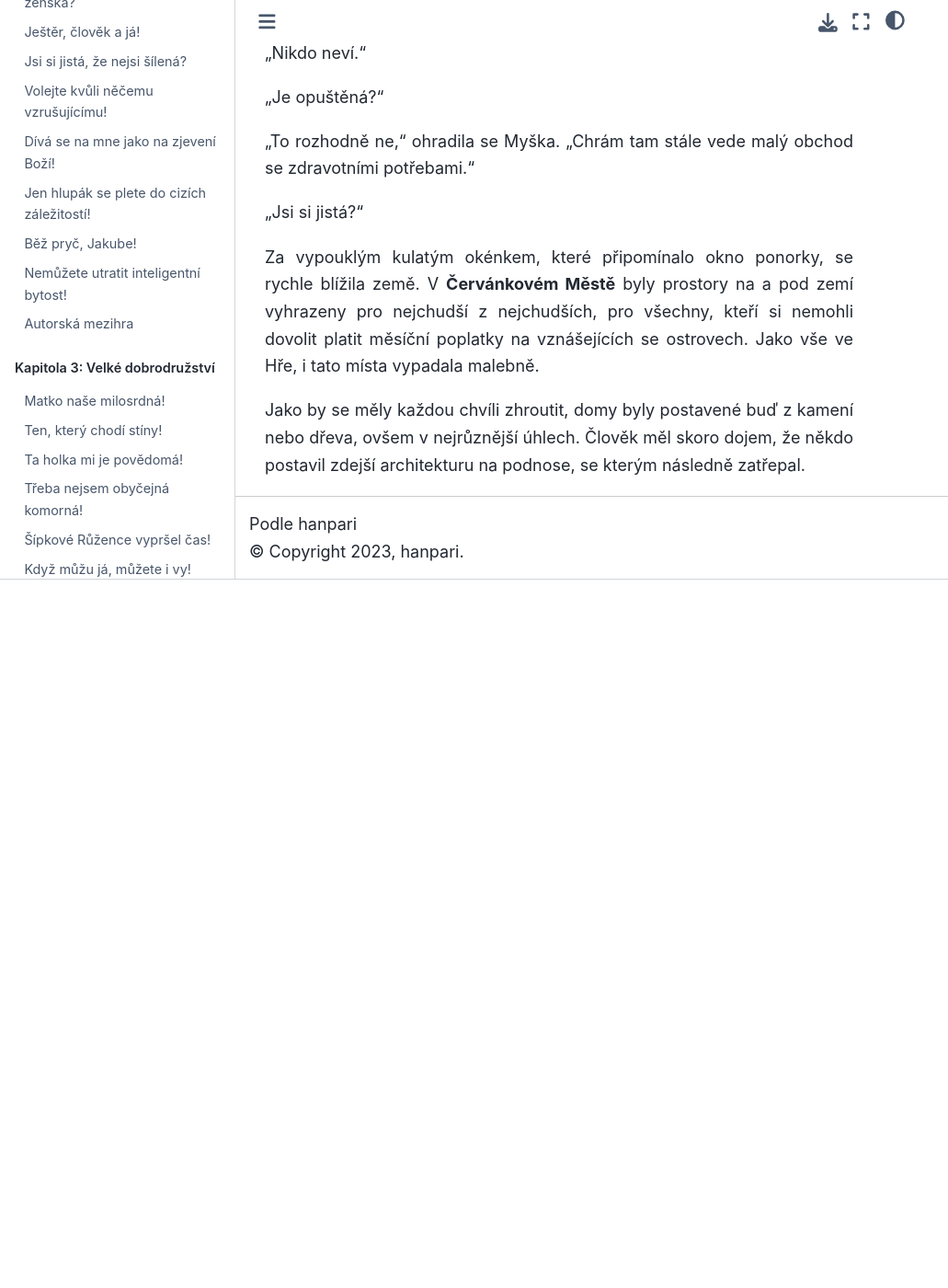
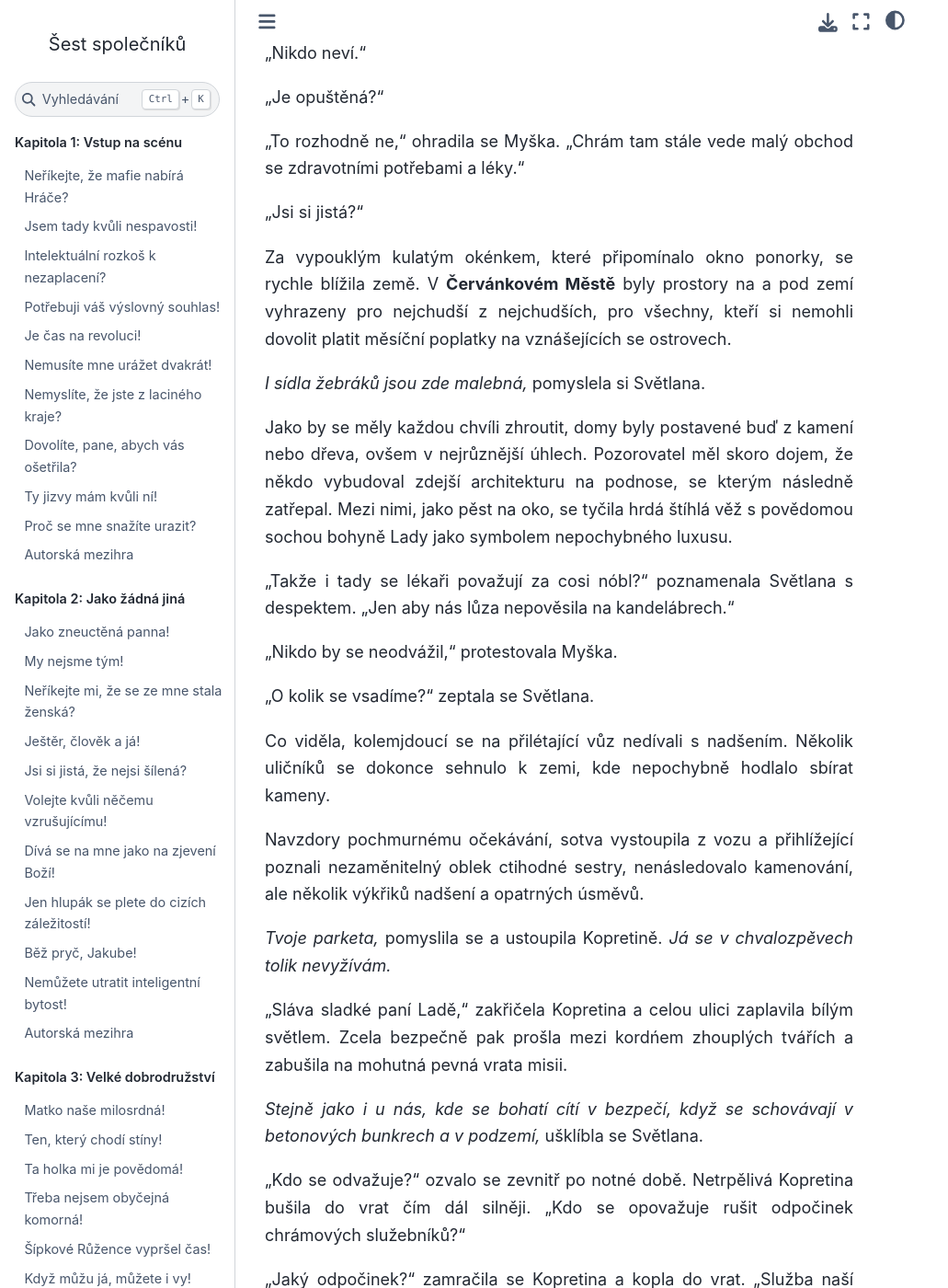
Before and after one commit to hanpari/sest-spolecniku, a Sphinx documentation site: the page built from source/sest_spolecniku/018/08.md, in a window 1280 px wide and 1400 px high, scrolled down 3057 px. Shown: the whole window at 92% size, without its empty margins (0-1031 px from the left). Built offline with Sphinx 7.4.7 and the Sphinx Book theme 1.1.4, drawn with Linux system fonts in a browser that asks for light colours; before the commit the page ends 3687 px from its top, so only the background shows below that; some of the changed text lies outside the part shown.

Commit message:
Svetlana pred misii

```diff
--- a/source/sest_spolecniku/018/08.md
+++ b/source/sest_spolecniku/018/08.md
@@ -35,7 +35,7 @@
     Vyroste, potěší, dřív než
     omrzí, uvadne.
 
-"Když jsem se nabídla," pokračovala, "že budu sloužit chudým a potřebným v podhradí, tedy těm, kteří si nemohou dovolit zaletět nahoru do chrámu, nečekala jsem, že mne budete chválit. Ale přece jen," věnovala jim přísný pohled, "mi přijde, že projevujete trestuhodný nedostatek nadšení. Ani ta pipka Agáta se dobrovolně nepřihlásila. A to by člověk měl dojem, že když svým uměním zabije chudé a nepotřebné, nezpůsobí tolik nadělení jako obvykle."
+"Když jsem se nabídla," pokračovala, "že budu sloužit *chudým a potřebným* v podhradí, tedy těm, kteří si nemohou dovolit zaletět nahoru do chrámu, nečekala jsem, že mne budete chválit. Ale přece jen," věnovala jim přísný pohled, "mi přijde, že projevujete trestuhodný nedostatek nadšení. Ani ta pipka Agáta se dobrovolně nepřihlásila. A to by člověk měl dojem, že když svým uměním zabije *chudé a nepotřebné*, nezpůsobí tolik nadělení jako obvykle."
 
 "Škoda, že jste se nezeptala dřív," poznamenal kysele bratr Jeroným. "Mohli jsme vás varovat, ctihodná sestro."
 
@@ -73,10 +73,34 @@
 
 "Je opuštěná?"
 
-"To rozhodně ne," ohradila se Myška. "Chrám tam stále vede malý obchod se zdravotními potřebami."
+"To rozhodně ne," ohradila se Myška. "Chrám tam stále vede malý obchod se zdravotními potřebami a léky."
 
 "Jsi si jistá?"
 
-Za vypouklým kulatým okénkem, které připomínalo okno ponorky, se rychle blížila země. V **Červánkovém Městě** byly prostory na a pod zemí vyhrazeny pro nejchudší z nejchudších, pro všechny, kteří si nemohli dovolit platit měsíční poplatky na vznášejících se ostrovech. Jako vše ve Hře, i tato místa vypadala malebně.
+Za vypouklým kulatým okénkem, které připomínalo okno ponorky, se rychle blížila země. V **Červánkovém Městě** byly prostory na a pod zemí vyhrazeny pro nejchudší z nejchudších, pro všechny, kteří si nemohli dovolit platit měsíční poplatky na vznášejících se ostrovech.
 
-Jako by se měly každou chvíli zhroutit, domy byly postavené buď z kamení nebo dřeva, ovšem v nejrůznější úhlech. Člověk měl skoro dojem, že někdo postavil zdejší architekturu na podnose, se kterým následně zatřepal.
+*I sídla žebráků jsou zde malebná,* pomyslela si Světlana.
+
+Jako by se měly každou chvíli zhroutit, domy byly postavené buď z kamení nebo dřeva, ovšem v nejrůznější úhlech. Pozorovatel měl skoro dojem, že někdo vybudoval zdejší architekturu na podnose, se kterým následně zatřepal. Mezi nimi, jako pěst na oko, se tyčila hrdá štíhlá věž s povědomou sochou bohyně Lady jako symbolem nepochybného luxusu.
+
+"Takže i tady se lékaři považují za cosi nóbl?" poznamenala Světlana s despektem. "Jen aby nás lůza nepověsila na kandelábrech."
+
+"Nikdo by se neodvážil," protestovala Myška.
+
+"O kolik se vsadíme?" zeptala se Světlana.
+
+Co viděla, kolemjdoucí se na přilétající vůz nedívali s nadšením. Několik uličníků se dokonce sehnulo k zemi, kde nepochybně hodlalo sbírat kameny.
+
+Navzdory pochmurnému očekávání, sotva vystoupila z vozu a přihlížející poznali nezaměnitelný oblek ctihodné sestry, nenásledovalo kamenování, ale několik výkřiků nadšení a opatrných úsměvů.
+
+*Tvoje parketa,* pomyslila se a ustoupila Kopretině. *Já se v chvalozpěvech tolik nevyžívám.*
+
+"Sláva sladké paní Ladě," zakřičela Kopretina a celou ulici zaplavila bílým světlem. Zcela bezpečně pak prošla mezi kordńem zhouplých tvářích a zabušila na mohutná pevná vrata misii.
+
+*Stejně jako i u nás, kde se bohatí cítí v bezpečí, když se schovávají v betonových bunkrech a v podzemí,* ušklíbla se Světlana.
+
+"Kdo se odvažuje?" ozvalo se zevnitř po notné době. Netrpělivá Kopretina bušila do vrat čím dál silněji. "Kdo se opovažuje rušit odpočinek chrámových služebníků?"
+
+"Jaký odpočinek?" zamračila se Kopretina a kopla do vrat. "Služba naší sladké paní Ladě nezná odpočinku."
+
+*Mluv za sebe!*
```
Also changed, not shown: other parts of source/sest_spolecniku/018/08.md (+1 -1 lines).
